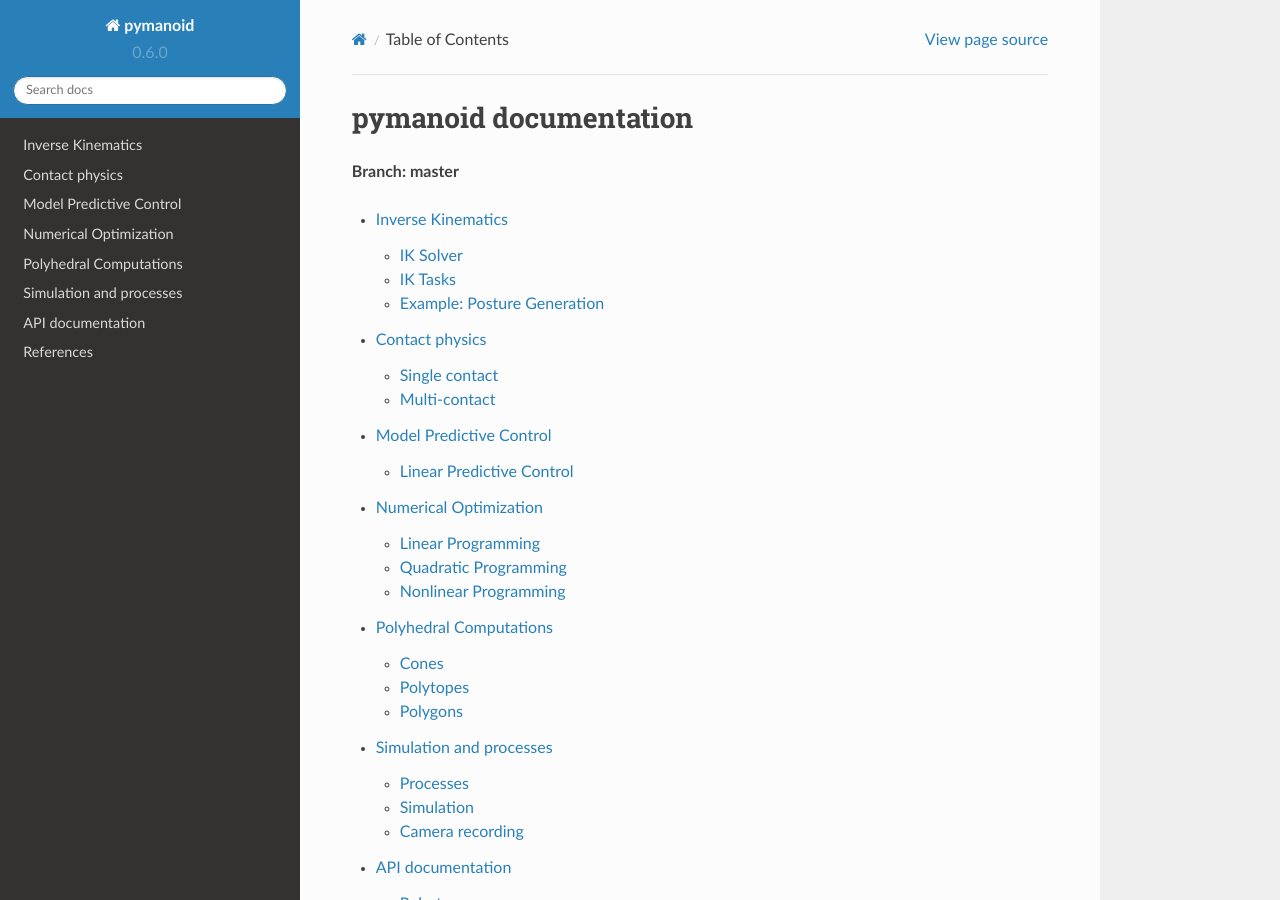
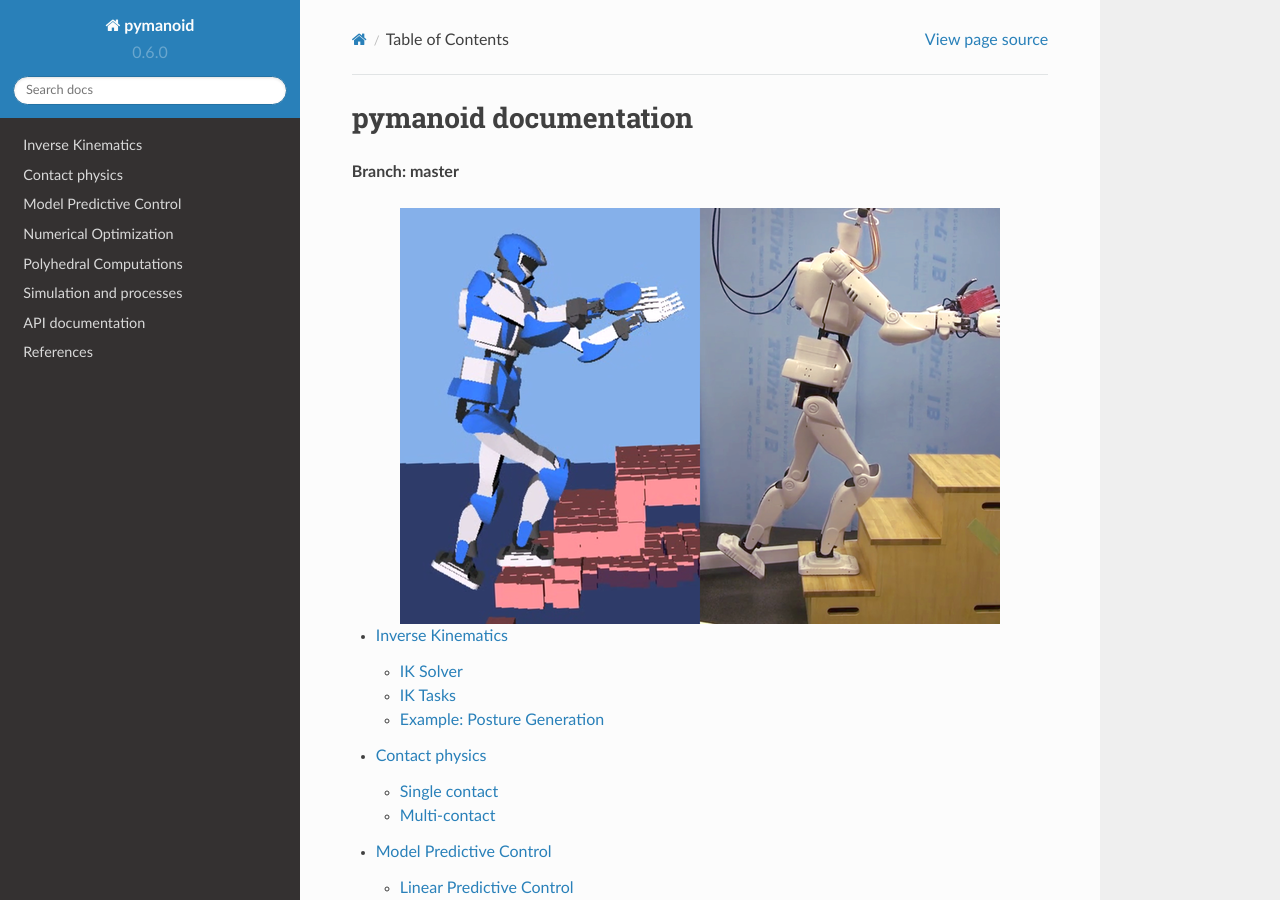
Before and after one commit to stephane-caron/pymanoid, a Sphinx documentation site: the page built from doc/source/index.rst, in a window 1280 px wide and 900 px high. Built offline with Sphinx 7.4.7 and the Read the Docs theme 2.0.0, drawn with Linux system fonts in a browser that asks for light colours.

Commit message:
Added pymanoid logo to documentation

```diff
--- a/doc/source/index.rst
+++ b/doc/source/index.rst
@@ -7,6 +7,9 @@
 .. **Release 0.6.0 -- December 16, 2016**
 
 **Branch: master**
+
+.. figure:: images/logo.png
+   :align:  center
 
 .. toctree::
 
```
Also changed, not shown: README.md (+1 -1 lines), doc/source/images/logo.png (added).
